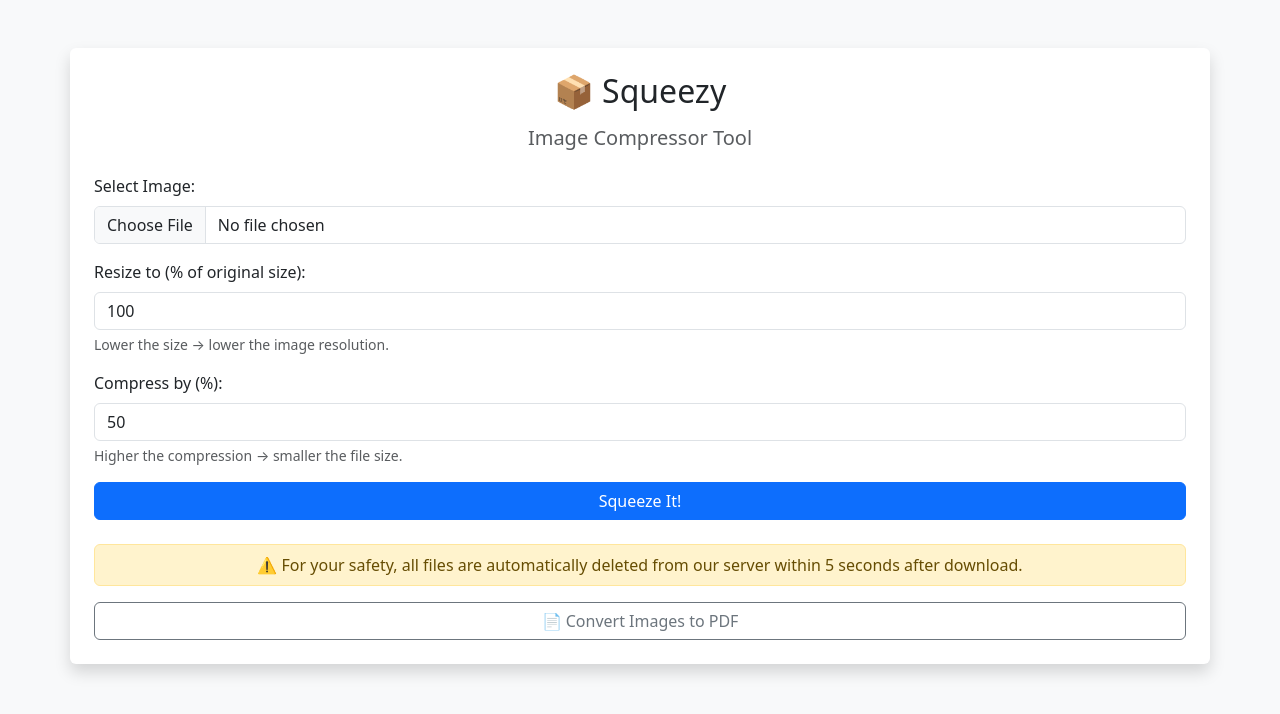
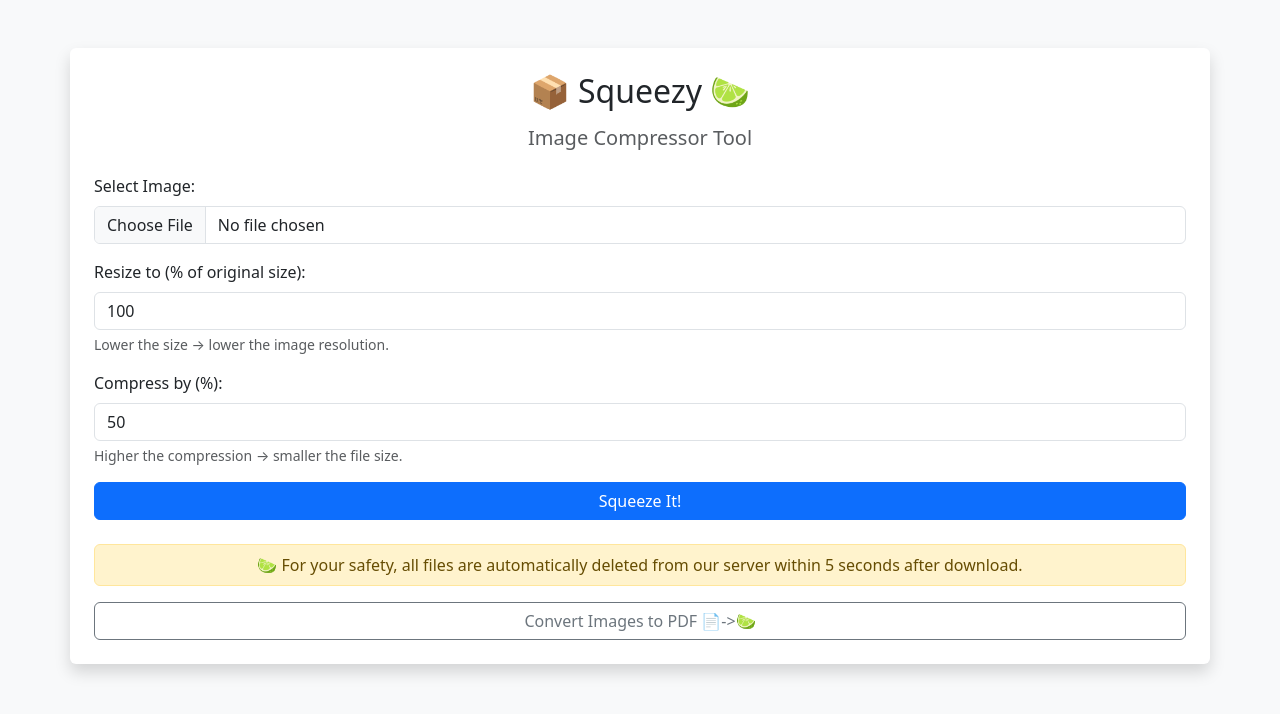
Before and after one commit to Ameya79/Squeezy-Image-Compressor, a Flask app: page / in a window 1280 px wide. Shown: the top 714 px of the page. Run offline with Flask 3, Linux system fonts and the light colour scheme.

Commit message:
Update index.html

```diff
--- a/templates/index.html
+++ b/templates/index.html
@@ -9,7 +9,7 @@
 <body class="bg-light">
 
 <div class="container mt-5 p-4 bg-white rounded shadow">
-    <h2 class="text-center mb-3">📦 Squeezy</h2>
+    <h2 class="text-center mb-3">📦 Squeezy 🍋‍🟩</h2>
     <h5 class="text-center mb-4 text-muted">Image Compressor Tool</h5>
 
     <!-- sends form data to /compress -->
@@ -36,11 +36,11 @@
 
     <!-- plain bootstrap alert for security info -->
     <div class="alert alert-warning mt-4 text-center p-2" role="alert">
-        ⚠️ For your safety, all files are automatically deleted from our server within 5 seconds after download.
+        🍋‍🟩 For your safety, all files are automatically deleted from our server within 5 seconds after download.
     </div>
 
     <div class="text-center mt-3">
-        <a href="/convert-to-pdf" class="btn btn-outline-secondary w-100">📄 Convert Images to PDF</a>
+        <a href="/convert-to-pdf" class="btn btn-outline-secondary w-100">Convert Images to PDF 📄->🍋‍🟩</a>
     </div>
 </div>
 
```
